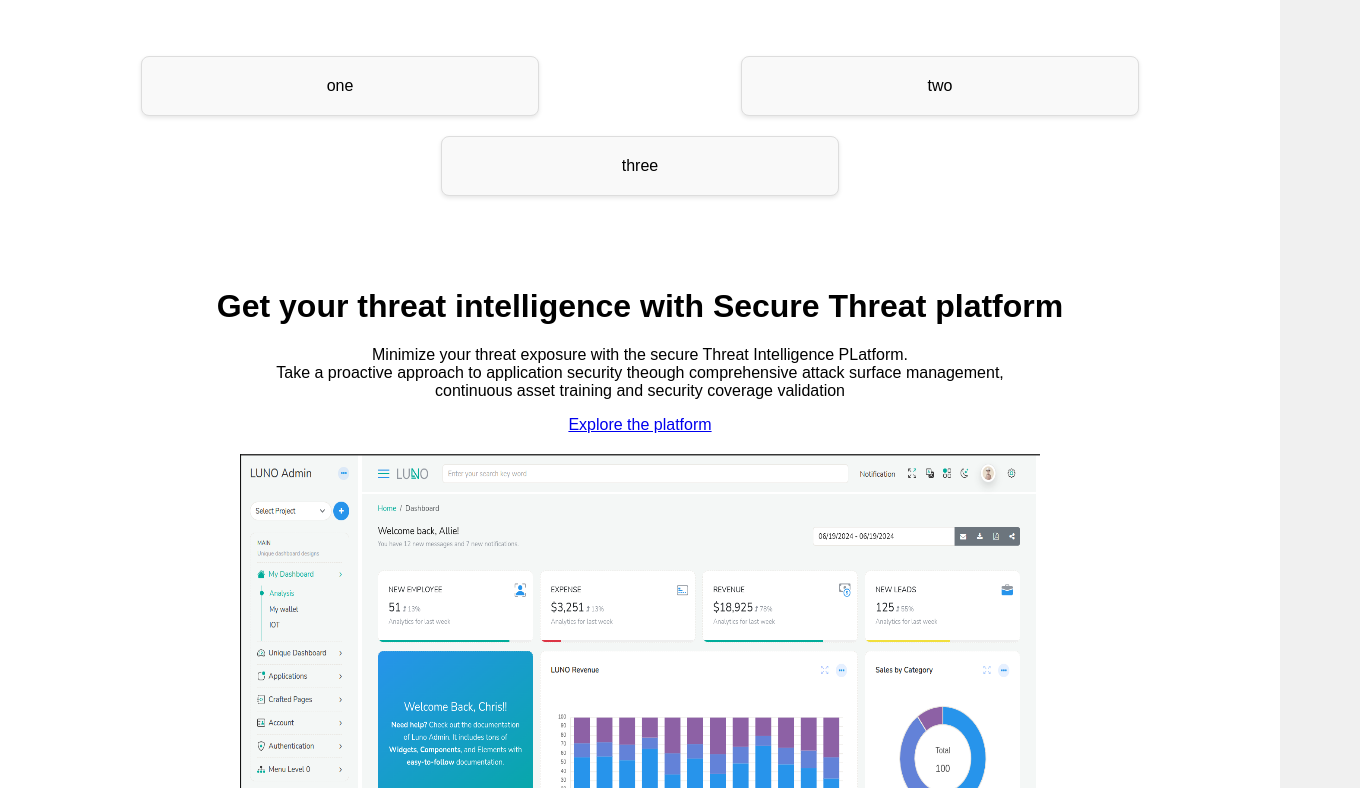
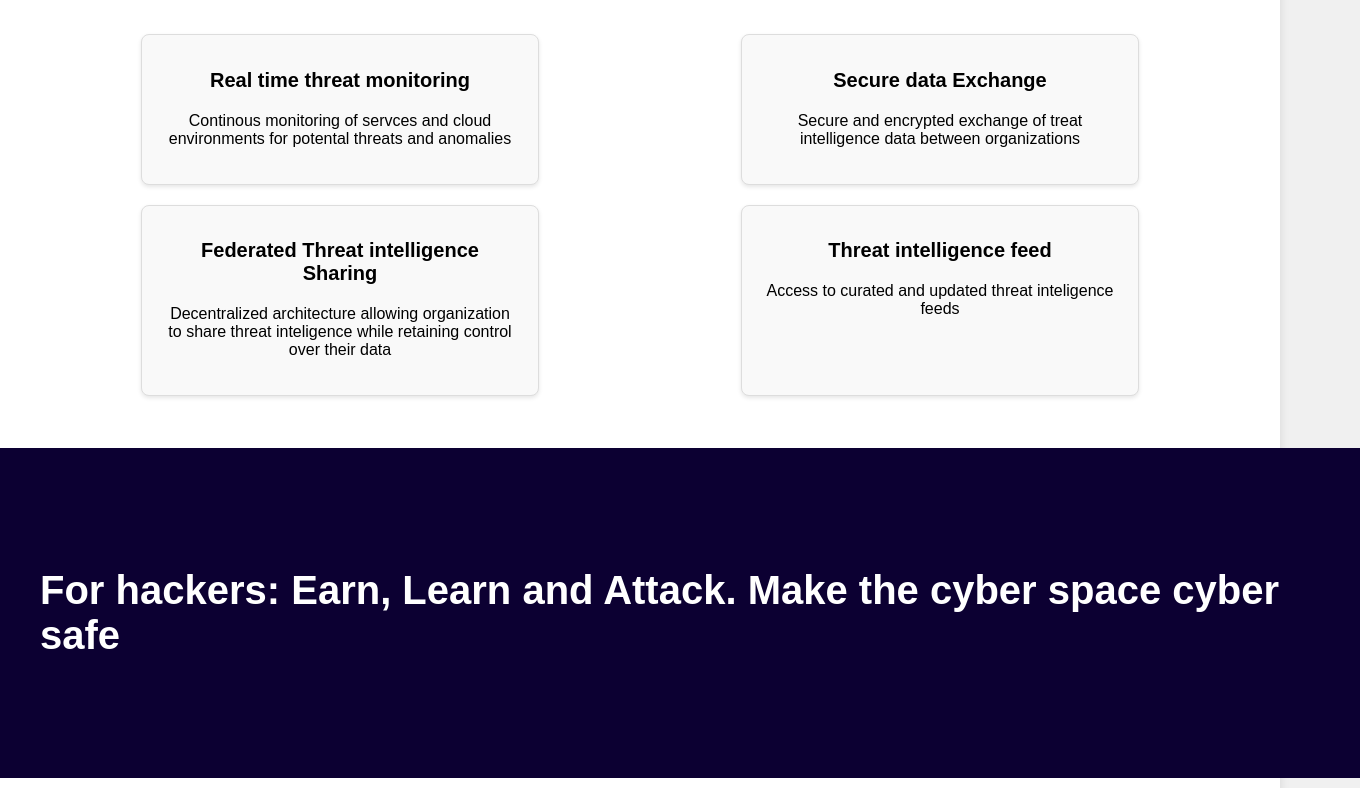
Before and after one commit to RoySamson-stack/nexus, a React (Create React App) app in the folder nexus_frontend/: page / in a window 1280 px wide. Shown: the part 632-1420 px from the top of the page, 1360 px wide, since content can reach past the window. Built offline with nearby package versions, Linux system fonts and the light colour scheme.

Commit message:
finishing up the services section

```diff
--- a/nexus_frontend/src/App.css
+++ b/nexus_frontend/src/App.css
@@ -74,10 +74,12 @@ body {
 .about-us {
   text-align: center;
   padding: 20px;
+  height: 60vh;
 }
 
 .about-us h1 {
   margin-bottom: 20px;
+  font-size: 20px;
 }
 
 .about-card-container {
@@ -108,11 +110,28 @@ body {
     width: calc(100% - 40px);
   }
 }
+.hackers{
+  background-color: #0C0032;
+  color: white;
+  font-weight: 300;
+  padding: 40px;
+  display: flex;
+  justify-content: center;
+  align-items: center;
+  font-size: 20px;
+  height: 250px;
+  width:100%;
+}
+.hackers h1{
+  display: flex;
+  justify-content: center;
+  align-items: center;
+}
 
 .end-credit {
   background-color: #0C0032;
   color: white;
-  height: 50vh;
+  height: 40vh;
   padding-bottom: 30px;
 }
 .services{
--- a/nexus_frontend/src/HomePage.js
+++ b/nexus_frontend/src/HomePage.js
@@ -19,27 +19,38 @@ const Homepage = () => {
                 <h1>What new about us ?</h1>
                 <div className='about-card-container'>
                     <div className="about-card">
-                        one
+                        <h1>Real time threat monitoring</h1>
+                        <p>Continous monitoring of servces and cloud environments for potental threats and anomalies</p>
                     </div>
                     <div className="about-card">
-                        two
+                        <h1>Secure data Exchange</h1>
+                        <p>Secure and encrypted exchange of treat intelligence data between organizations</p>
                     </div>
                     <div className="about-card">
-                        three
+                        <h1>Federated Threat intelligence Sharing</h1>
+                        <p>Decentralized architecture allowing organization to share threat inteligence while retaining control over their data</p>
+                    </div>
+                    <div className="about-card">
+                        <h1>Threat intelligence feed</h1>
+                        <p>Access to curated and updated threat inteligence feeds</p>
                     </div>
                 </div>
 
             </div>
+            <div className="hackers">
+                <h1>For hackers: Earn, Learn and Attack. Make the cyber space cyber safe</h1>
+            </div>
             <div className='services'>
                 <h1>Get your threat intelligence with Secure Threat platform</h1>
                 <p className="">Minimize your threat exposure with the secure Threat Intelligence PLatform.<br></br>
-                Take a proactive approach to application security theough comprehensive attack surface management, <br></br>
-                continuous asset training and security coverage validation
+                    Take a proactive approach to application security theough comprehensive attack surface management, <br></br>
+                    continuous asset training and security coverage validation
                 </p>
                 <a href="#">Explore the platform</a>
                 <br></br>
-                <img src={platformImg} className="platformImage" alt="platform-img"/>
+                <img src={platformImg} className="platformImage" alt="platform-img" />
             </div>
+
             <div className='end-credit'>
                 <div className='card'>Platform</div>
                 <div className=''>Solutions</div>
```
